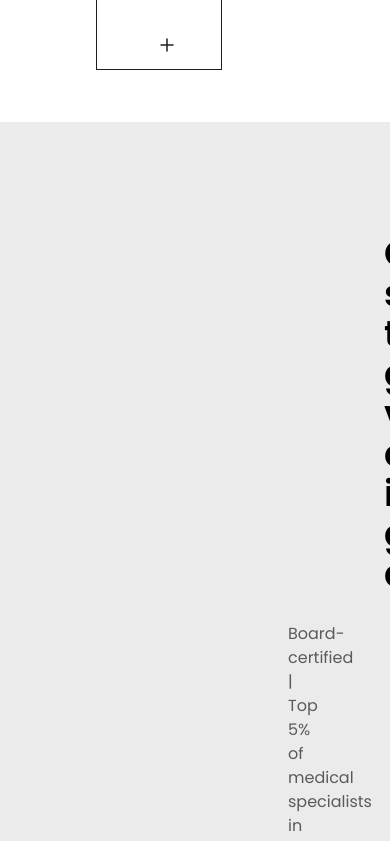
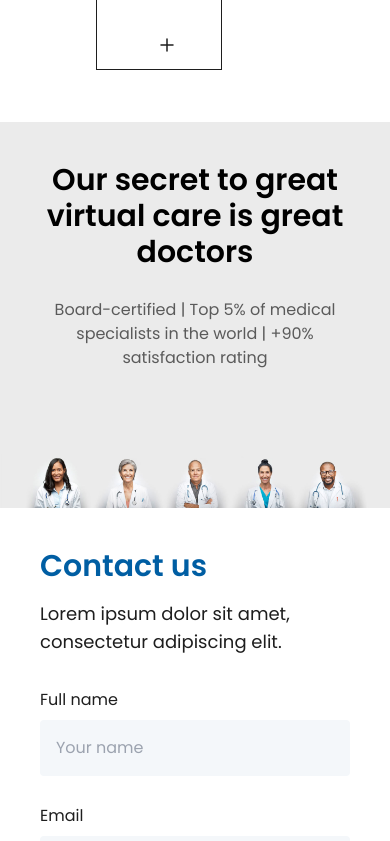
Before and after one commit to MekImEne/helathy24, a React (Create React App) app: page / in a window 390 px wide. Shown: the part 8160-9001 px from the top of the page. Built offline with nearby package versions, Linux system fonts and the light colour scheme.

Commit message:
Team Banner responsiveness

```diff
--- a/src/app/Sections/TeamBanner.tsx
+++ b/src/app/Sections/TeamBanner.tsx
@@ -3,14 +3,14 @@ import { doctors } from '../assets'
 
 export default function TeamBanner() {
     return (
-        <div id="team-banner" className='w-full bg-LIGHT_GRAY pt-24'>
+        <div id="team-banner" className='w-full bg-LIGHT_GRAY pt-10 sm:pt-24'>
             <div className=''>
-                <div className='py-4 text-center'>
-                    <p className='text-4xl mx-96 font-semibold text-BLACK'>
+                <div className='py-0 sm:py-4 text-center'>
+                    <p className='text-3xl sm:text-4xl mx-10 sm:mx-96 font-semibold text-BLACK'>
                         {/* TODO : add shadow to this text */}
                         Our secret to great virtual care is great doctors
                     </p>
-                    <p className='text-TEXT_GREY mx-72 opacity-70 py-7 mb-3'>
+                    <p className='text-TEXT_GREY mx-10 sm:mx-72 opacity-70 py-7 mb-3'>
                         Board-certified | Top 5% of medical specialists in the world | +90% satisfaction rating
                     </p>
                 </div>
```
